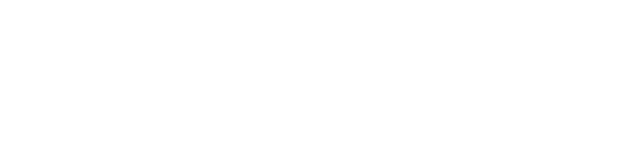
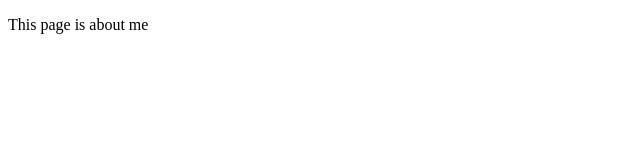
Before and after one commit to deepak230902/git2, a plain HTML site: page about.html in a window 1280 px wide. Shown: the whole page, without its empty margins (0-640 px from the left). Drawn offline with Linux system fonts and the light colour scheme.

Commit message:
about contents added

```diff
--- a/about.html
+++ b/about.html
@@ -6,6 +6,6 @@
     <title>About Page</title>
 </head>
 <body>
-
+    <p>This page is about me</p>
 </body>
 </html>
```
